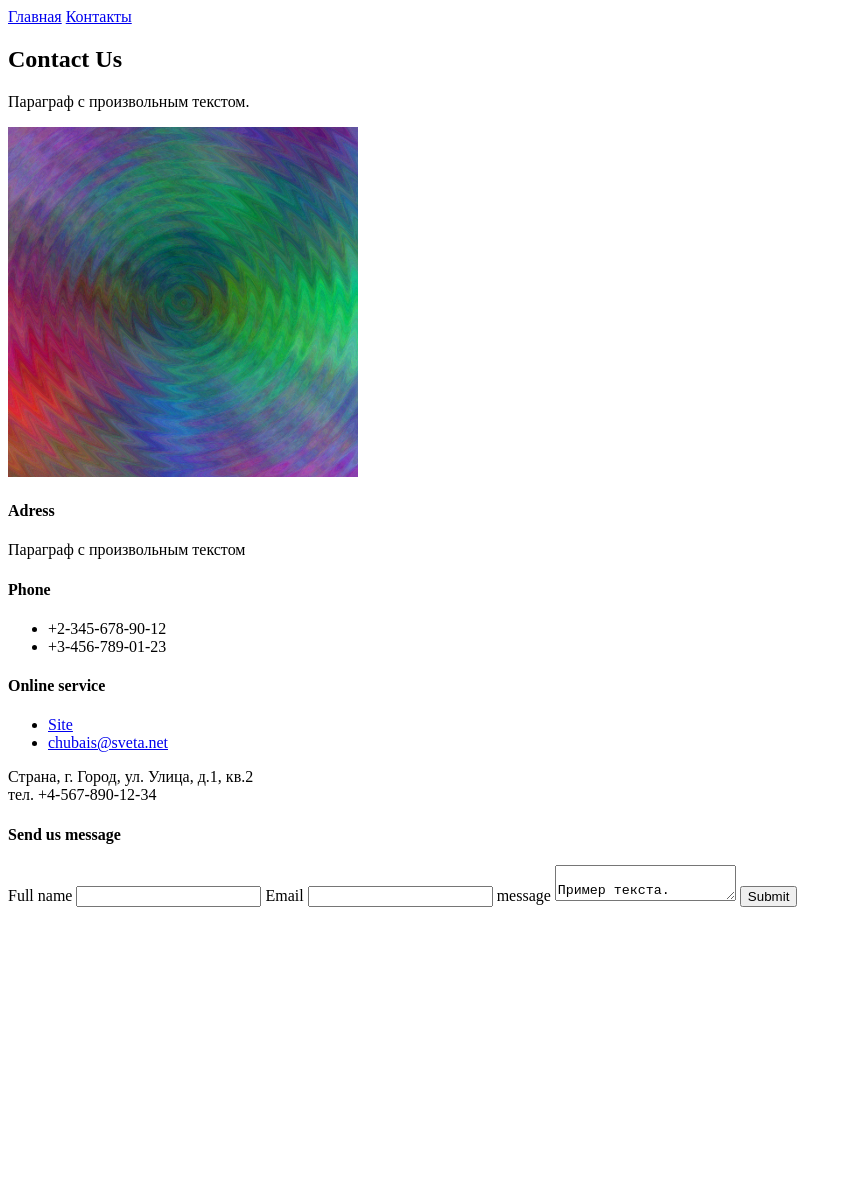
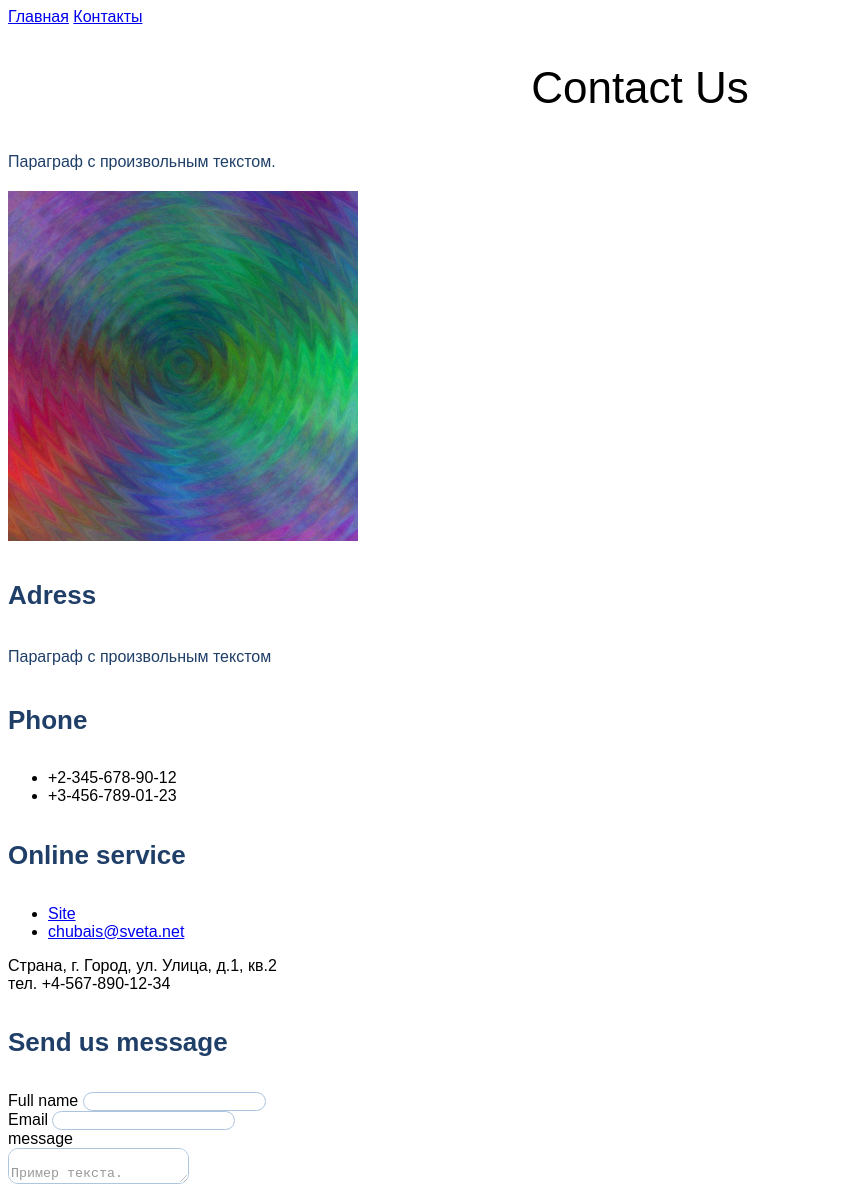
Before and after one commit to skryisli/work1, a plain HTML site: page contacts.html in a window 1280 px wide. Shown: the top 1191 px of the page, without its empty margins (0-852 px from the left). Drawn offline with Linux system fonts and the light colour scheme.

Commit message:
Третье домашнее задание.

```diff
--- a/contacts.html
+++ b/contacts.html
@@ -2,6 +2,7 @@
 <html>
 
 <head>
+    <link rel='stylesheet' href='index.css'>
     <meta charset="UTF-8">
     <meta http-equiv="X-UA-Compatiple" content="IE-edge">
     <meta name='viewport' content="width=device-width, initial-scale=1.0">
@@ -31,13 +32,13 @@
     <h4>Send us message</h4>
     <form>
         Full name
-        <input type='text'>
+        <input type='text'><br>
         Email
-        <input type='email'>
-        message
+        <input type='email'><br>
+        message<br>
         <textarea>
                 Пример текста.
-            </textarea>
+            </textarea<br>
         <input type='submit'>
     </form>
     <iframe
--- /dev/null
+++ b/index.css
@@ -0,0 +1,50 @@
+body {
+    font-family: sans-serif;
+}
+
+p {
+    font-size: 16px;
+    line-height: 26px;
+    color: #1f3f68;
+}
+
+h1 {
+    font-size: 64px;
+    color: 1f3f68;
+}
+
+h2 {
+    font-weight: 500;
+    font-size: 44px;
+    text-align: center;
+}
+
+h3 {
+    font-size: 36px;
+    text-align: center;
+}
+
+h4 {
+    font-size: 26px;
+    line-height: 30px;
+    color: #1f3f68;
+}
+
+input, textarea {
+    border: 1px solid #356ead;
+    box-sizing: border-box;
+    border-radius: 10px;
+    opacity: 0.4;
+}
+
+input [type='submit'] {
+    background: #5098d0;
+    box-shadow: 5px 20px 50px rgba(16, 112, 177, 0.2);
+    border-radius: 10px;
+    font-weight: 500;
+    font-size: 16px;
+    line-height: 26px;
+    text-align: center;
+    color: #ffffff;
+    text-transform: uppercase;
+}
```
Also changed, not shown: index.html (+1 -0 lines).
